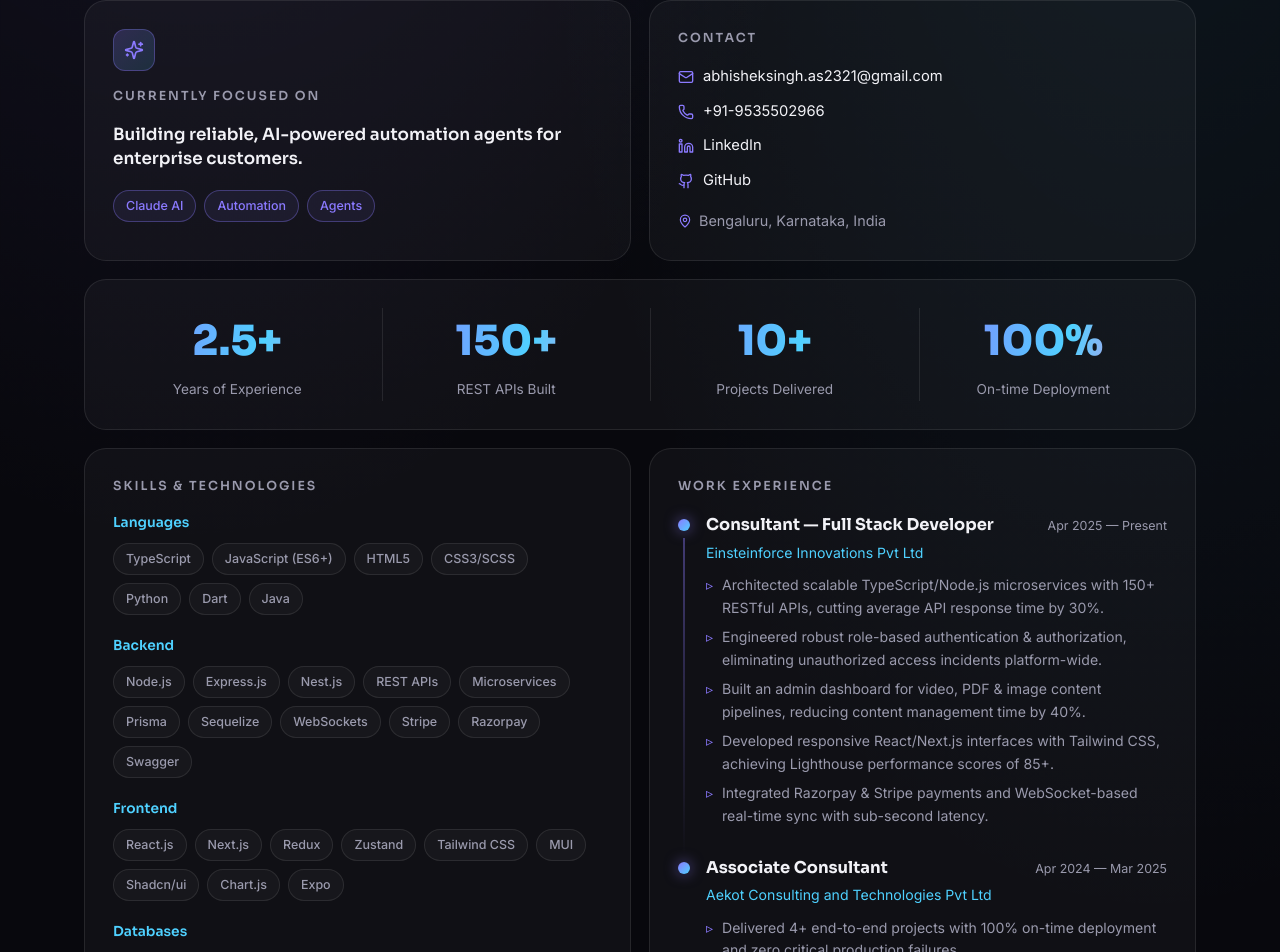
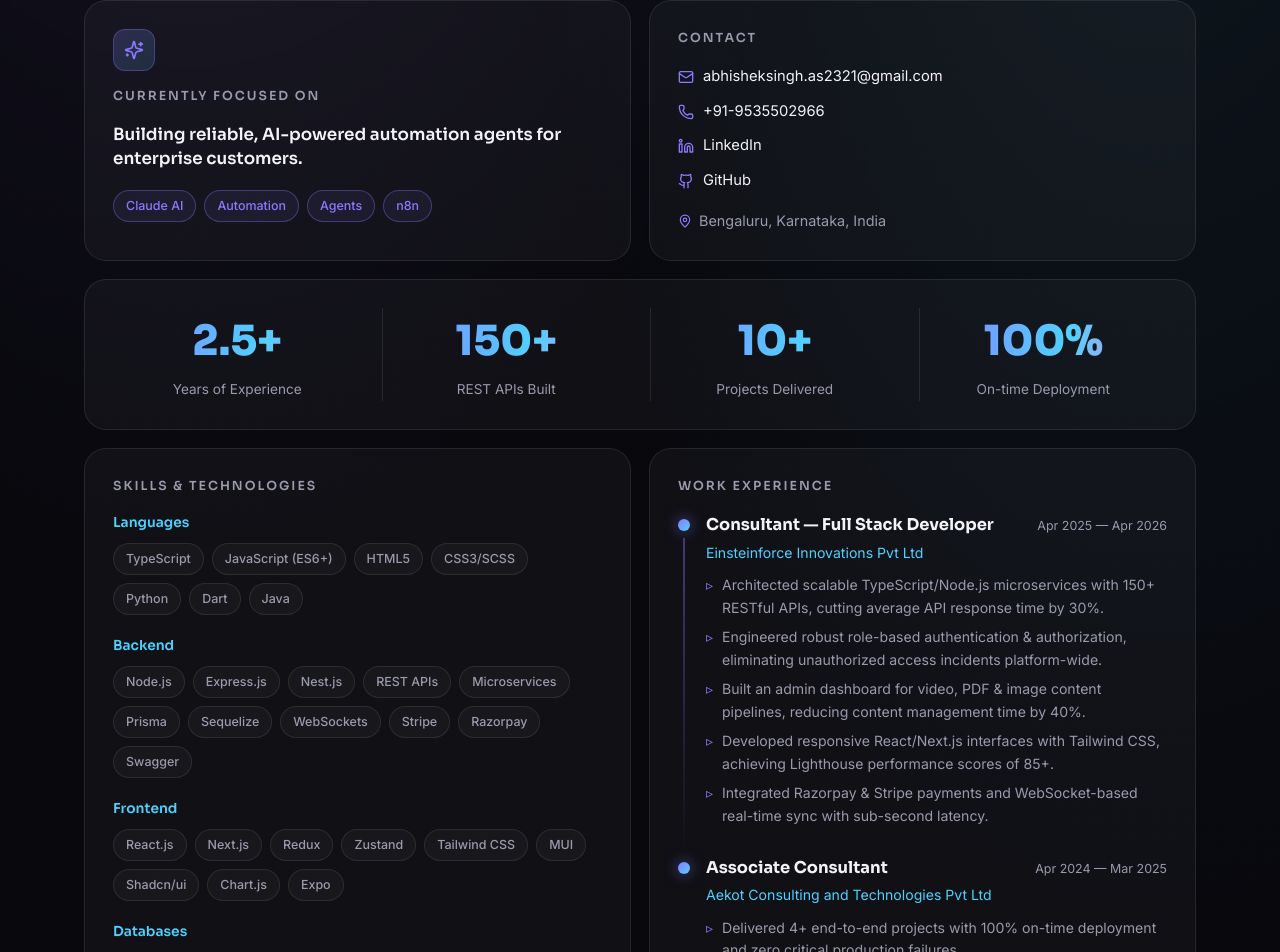
Before and after one commit to as-abhishek-21/My_Portfolio, a React (Vite) app: page / in a window 1280 px wide. Shown: the part 782-1734 px from the top of the page. Built offline with nearby package versions, Linux system fonts and the light colour scheme.

Commit message:
Update Einsteinforce end date and add n8n chip to focus card

```diff
--- a/src/App.jsx
+++ b/src/App.jsx
@@ -166,6 +166,7 @@ function Focus() {
         <span className="chip chip-accent">Claude AI</span>
         <span className="chip chip-accent">Automation</span>
         <span className="chip chip-accent">Agents</span>
+        <span className="chip chip-accent">n8n</span>
       </div>
     </Card>
   )
--- a/src/data/resume.js
+++ b/src/data/resume.js
@@ -49,7 +49,7 @@ export const experience = [
   {
     company: 'Einsteinforce Innovations Pvt Ltd',
     role: 'Consultant — Full Stack Developer',
-    period: 'Apr 2025 — Present',
+    period: 'Apr 2025 — Apr 2026',
     highlights: [
       'Architected scalable TypeScript/Node.js microservices with 150+ RESTful APIs, cutting average API response time by 30%.',
       'Engineered robust role-based authentication & authorization, eliminating unauthorized access incidents platform-wide.',
```
